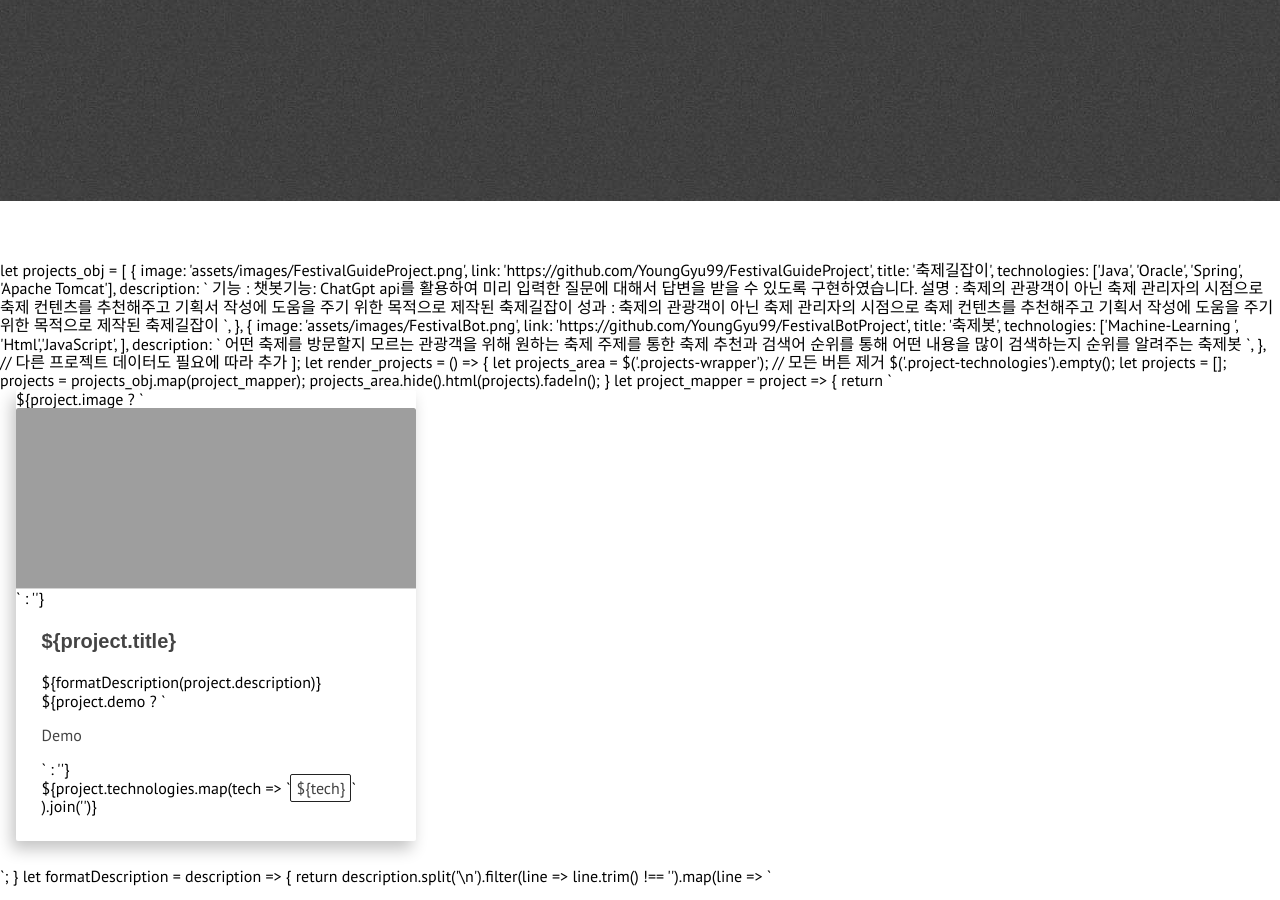
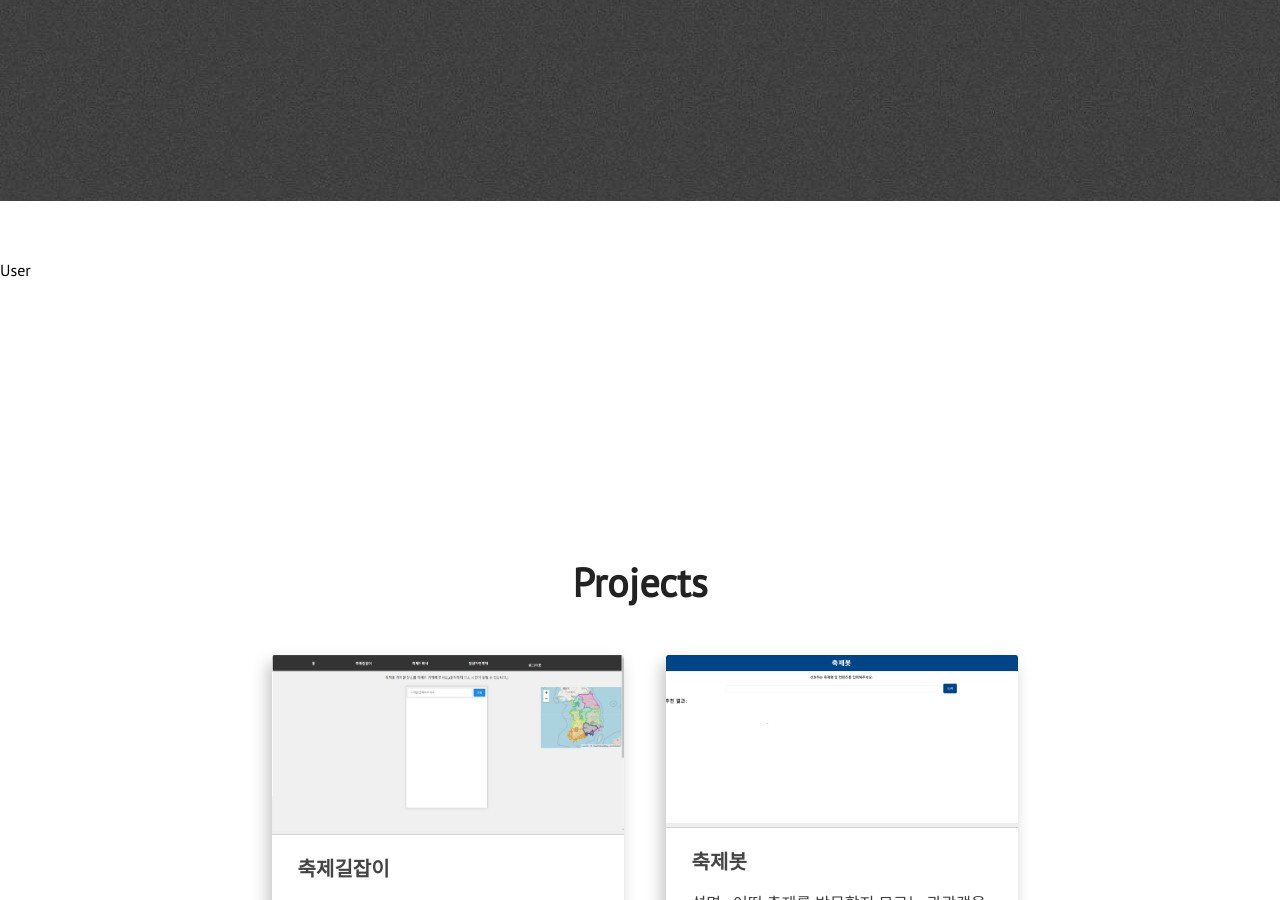
Before and after one commit to YoungGyu99/YoungGyu99.github.io, a Jekyll site: the page built from index.html, in a window 1280 px wide and 900 px high, scrolled down 2699 px. Built offline with Jekyll 4.4.1, drawn with Linux system fonts in a browser that asks for light colours; nearby versions of some CDN libraries; some of the changed text lies outside the part shown.

Commit message:
Update projects.html

```diff
--- a/_includes/projects.html
+++ b/_includes/projects.html
@@ -1,12 +1,36 @@
+User
+<!-- HTML 부분 -->
+<div class="section-wrapper">
+    <section class="section projects" id="projects">
+        <div class="full-width">
+            <div class="section-heading" id="featured-projects-text">Projects</div>
+
+            <div class="project-technologies">
+                <!-- 버튼 부분은 제거 -->
+            </div>
+
+            <div class="projects-wrapper">
+                <!-- filled in by js -->
+            </div>
+        </div>
+    </section>
+</div>
+
+<script src="https://code.jquery.com/jquery-3.6.4.min.js"></script>
+<script>
     let projects_obj = [
     {
         image: 'assets/images/FestivalGuideProject.png',
         link: 'https://github.com/YoungGyu99/FestivalGuideProject',
         title: '축제길잡이',
         technologies: ['Java', 'Oracle', 'Spring', 'Apache Tomcat'],
+        features: `
+            기능 : 챗봇 기능: ChatGpt API를 활용하여 미리 입력한 질문에 대해서 답변을 받을 수 있도록 구현하였습니다.
+        `,
         description: `
-            기능 : 챗봇기능: ChatGpt api를 활용하여 미리 입력한 질문에 대해서 답변을 받을 수 있도록 구현하였습니다.
             설명 : 축제의 관광객이 아닌 축제 관리자의 시점으로 축제 컨텐츠를 추천해주고 기획서 작성에 도움을 주기 위한 목적으로 제작된 축제길잡이
+        `,
+        achievements: `
             성과 : 축제의 관광객이 아닌 축제 관리자의 시점으로 축제 컨텐츠를 추천해주고 기획서 작성에 도움을 주기 위한 목적으로 제작된 축제길잡이
         `,
     },
@@ -49,8 +78,7 @@ let project_mapper = project => {
                     <div class="card__content card__padding">
                         <article class="card__article">
                             <h2 class="project-title"><a href="${project.link}">${project.title}</a></h2>
-                        ${formatDescription(project.description)}
-                        ${project.demo ? `<p class="paragraph-text-normal"><a href="${project.demo}">Demo</a></p>` : ''}
+                            <p class="paragraph-text-normal">${project.description} ${project.demo ? `<a href="${project.demo}">Demo</a>` : ''}</p>
                         </article>
 
                         <div class="card__meta">
@@ -64,11 +92,8 @@ let project_mapper = project => {
         `;
     }
 
-let formatDescription = description => {
-    return description.split('\n').filter(line => line.trim() !== '').map(line => `<p class="paragraph-text-normal">${line}</p>`).join('');
-}
-
     // 초기 렌더링
     $(document).ready(() => {
         render_projects();
     });
+</script>
```
Also changed, not shown: other parts of _includes/projects.html (+6 -1 lines). Lines whose indentation alone changed are shown as unchanged.
